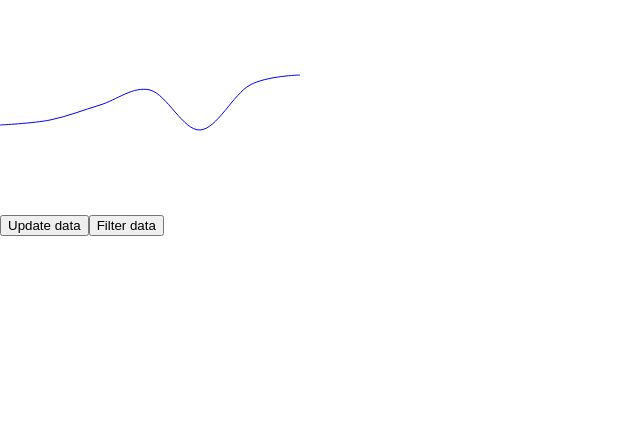
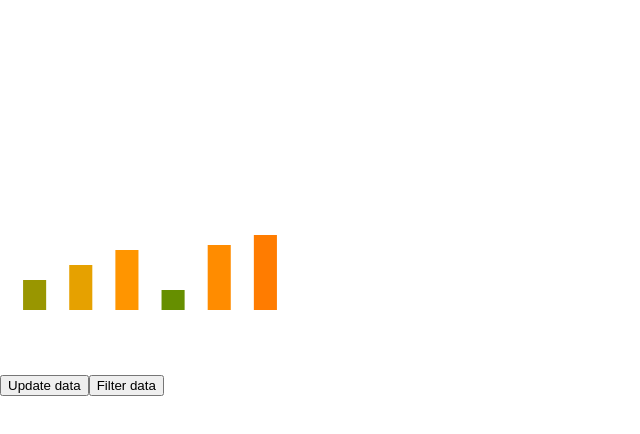
Before and after one commit to RafaeloDuarte/react-hooks-d3, a React (Create React App) app: page / in a window 1280 px wide. Shown: the top 434 px of the page, without its empty margins (0-640 px from the left). Built offline with nearby package versions, Linux system fonts and the light colour scheme; the HTML template or start-up script is replaced by a standard one.

Commit message:
Estudo de gráficos de barras.

```diff
--- a/src/App.js
+++ b/src/App.js
@@ -1,12 +1,13 @@
 import React from 'react';
 //import First from './components/First';
 //import Second from './components/Second';
-import Third from './components/Third';
+//import Third from './components/Third';
+import Fourth from './components/Fourth';
 
 function App() {
   return (
     <>
-      <Third/>
+      <Fourth/>
     </>
   )
 }
```
